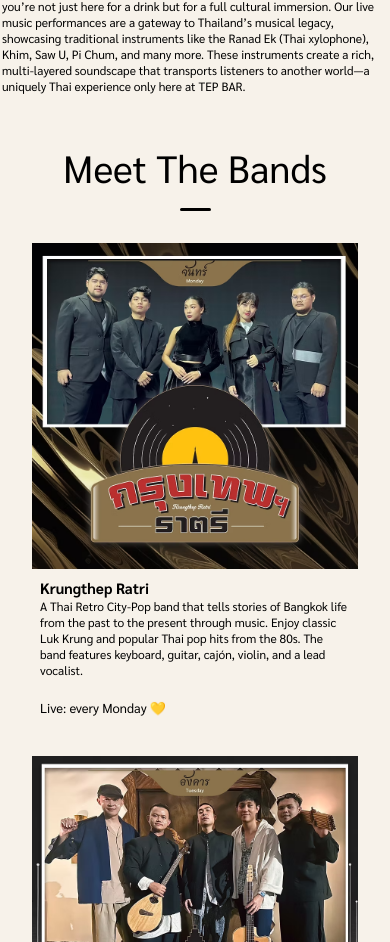
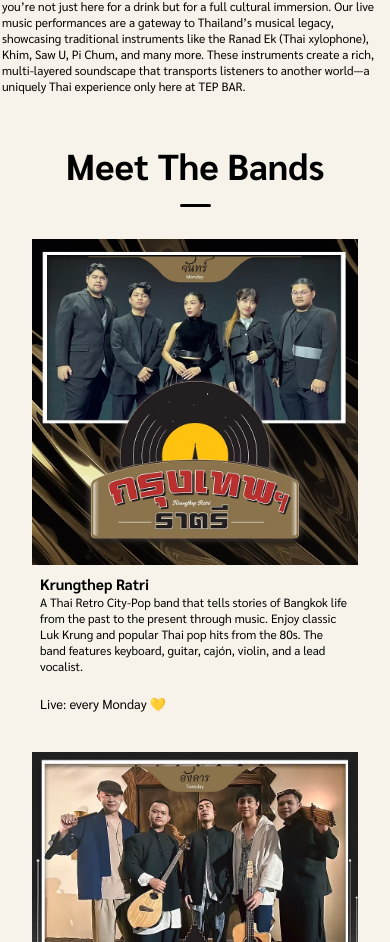
Before and after one commit to frosty-cell/tepmahanakhon.com2025-clone, a SvelteKit app: page /live-brands in a window 390 px wide. Shown: the part 813-1755 px from the top of the page. Built offline with nearby package versions, Linux system fonts and the light colour scheme.

Commit message:
fix: responsive mobile +2

```diff
--- a/src/routes/live-brands/+page.svelte
+++ b/src/routes/live-brands/+page.svelte
@@ -76,8 +76,11 @@
         </div>
     </section>
     <section style="margin-top: 3rem;">
-        <h2 style="font-size: 38px; font-weight: 400; place-self: center;">Meet The Bands</h2>
-        <div style="width: 31px; place-self: center; height: 3px; background-color: #000; border-radius: 1rem; margin: 1rem 1rem 2rem ;"></div>
+        <div class="brands-header">
+            <h2>Meet The Bands</h2>
+            <div style="width: 31px; place-self: center; height: 3px; background-color: #000; border-radius: 1rem; margin: 1rem 1rem 2rem ;"></div>
+
+        </div>
         <div class="bands-container">
             {#each bands as band}
                 <div class="band-card">
@@ -137,6 +140,14 @@
 		}
 	}
 
+    .brands-header {
+        font-size: 38px; font-weight: 400; place-self: center;
+        width: 100%;
+        display: flex;
+        align-items: center;
+        flex-direction: column;
+    }
+
     /* /-------------------------- */
     .livebrands-description {
         margin: 2px;
@@ -186,6 +197,10 @@
             line-height: 1rem;
             margin-bottom: 2rem;
         }
+
+        .brands-header {
+            font-size: 24px;
+        }
     }
 
     @media (max-width: 640px) {
```
